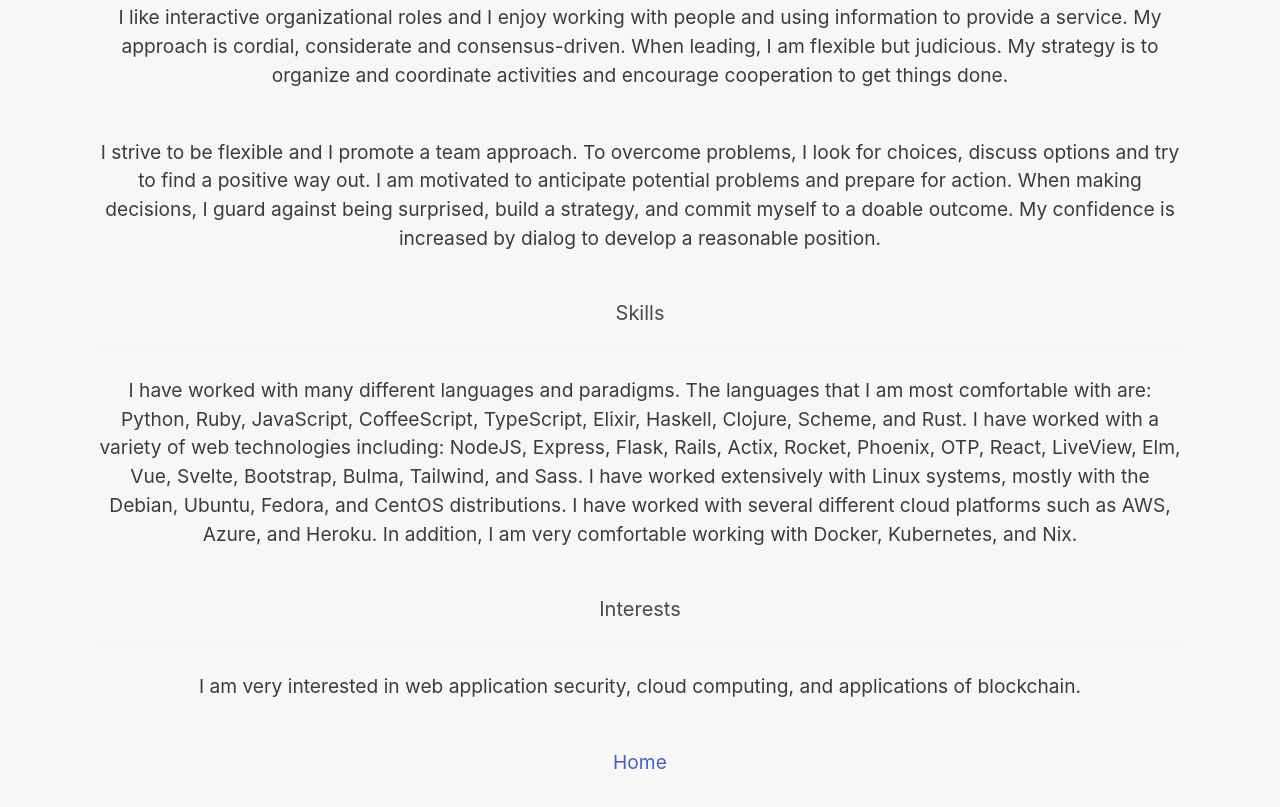
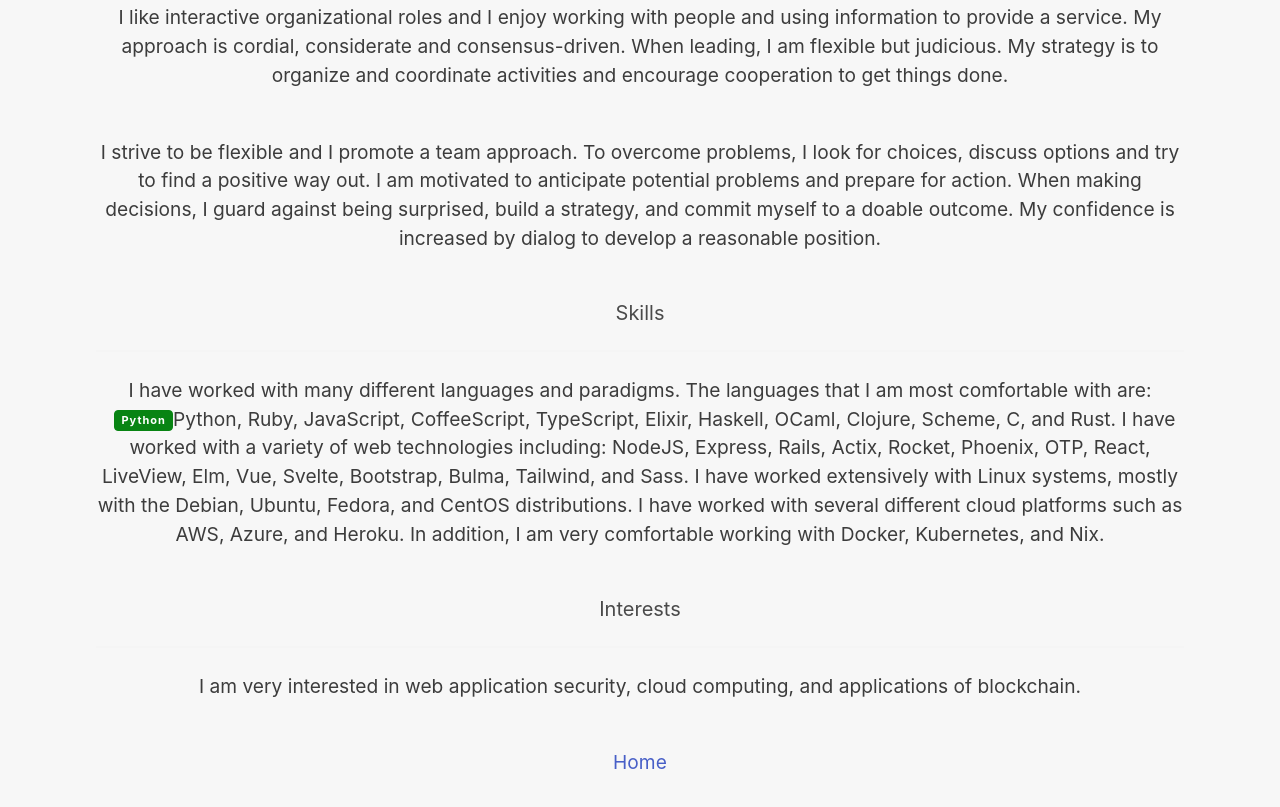
Before and after one commit to tacoda/tacoda-site, a Gatsby site: page /hireme in a window 1280 px wide. Shown: the part 748-1555 px from the top of the page. Built offline with nearby package versions, Linux system fonts and the light colour scheme; Gatsby itself is replaced by a stand-in of ours.

Commit message:
Update tag style

```diff
--- a/src/pages/hireme.js
+++ b/src/pages/hireme.js
@@ -151,9 +151,12 @@
         <hr />
         <p style={paragraphStyles}>
           I have worked with many different languages and paradigms. The languages that I am most comfortable with are:
-          Python, Ruby, JavaScript, CoffeeScript, TypeScript, Elixir, Haskell, Clojure, Scheme, and Rust.
+          <span style={badgeStyle}>
+            Python
+          </span>
+            Python, Ruby, JavaScript, CoffeeScript, TypeScript, Elixir, Haskell, OCaml, Clojure, Scheme, C, and Rust.
           I have worked with a variety of web technologies including:
-          NodeJS, Express, Flask, Rails, Actix, Rocket, Phoenix, OTP, React, LiveView, Elm, Vue, Svelte, Bootstrap, Bulma, Tailwind, and Sass.
+          NodeJS, Express, Rails, Actix, Rocket, Phoenix, OTP, React, LiveView, Elm, Vue, Svelte, Bootstrap, Bulma, Tailwind, and Sass.
           I have worked extensively with Linux systems, mostly with the Debian, Ubuntu, Fedora, and CentOS distributions.
           I have worked with several different cloud platforms such as AWS, Azure, and Heroku.
           In addition, I am very comfortable working with Docker, Kubernetes, and Nix.
```
